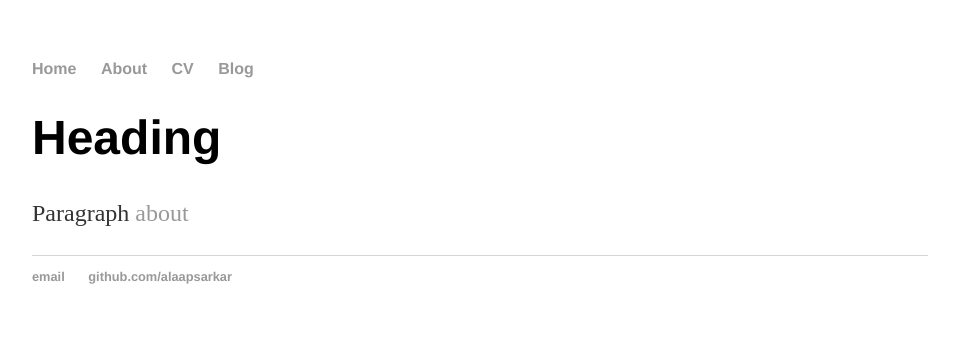
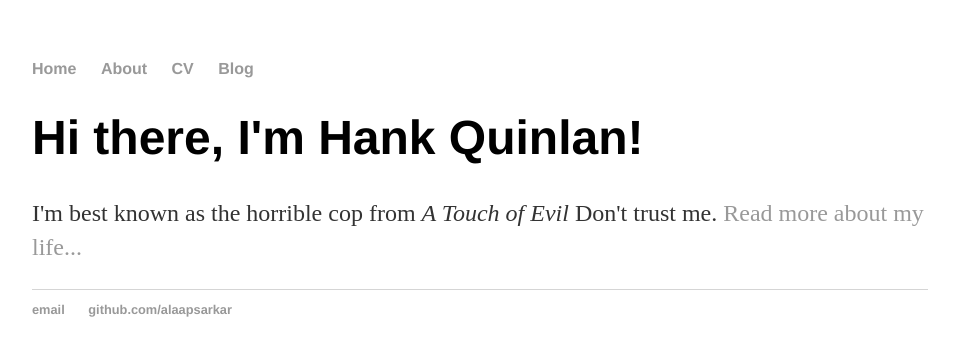
Before and after one commit to AlaapSarkar/AlaapSarkar.github.io, a Jekyll site: the page built from index.html, in a window 1280 px wide. Shown: the top 356 px of the page, without its empty margins (160-1119 px from the left). Built offline with Jekyll 4.4.1, drawn with Linux system fonts in a browser that asks for light colours.

Commit message:
Update index.html

```diff
--- a/index.html
+++ b/index.html
@@ -1,30 +1,8 @@
-<!DOCTYPE html>
-<html>
-	<head>
-		<title>Alaap Sarkar</title>
-		<!-- link to main stylesheet -->
-		<link rel="stylesheet" type="text/css" href="/css/main.css">
-	</head>
-	<body>
-		<nav>
-    		<ul>
-        		<li><a href="/">Home</a></li>
-	        	<li><a href="/about">About</a></li>
-        		<li><a href="/cv">CV</a></li>
-        		<li><a href="/blog">Blog</a></li>
-    		</ul>
-		</nav>
-		<div class="container">
-    		<div class="blurb">
-        		<h1>Heading</h1>
-				<p>Paragraph <a href="/about">about</a></p>
-    		</div><!-- /.blurb -->
-		</div><!-- /.container -->
-		<footer>
-    		<ul>
-        		<li><a href="mailto:alaap.sarkar@gmail.com">email</a></li>
-        		<li><a href="https://github.com/alaapsarkar">github.com/alaapsarkar</a></li>
-			</ul>
-		</footer>
-	</body>
-</html>
+---
+layout: default
+title: Hank Quinlan, Horrible Cop
+---
+<div class="blurb">
+	<h1>Hi there, I'm Hank Quinlan!</h1>
+	<p>I'm best known as the horrible cop from <em>A Touch of Evil</em> Don't trust me. <a href="/about">Read more about my life...</a></p>
+</div><!-- /.blurb -->
```
